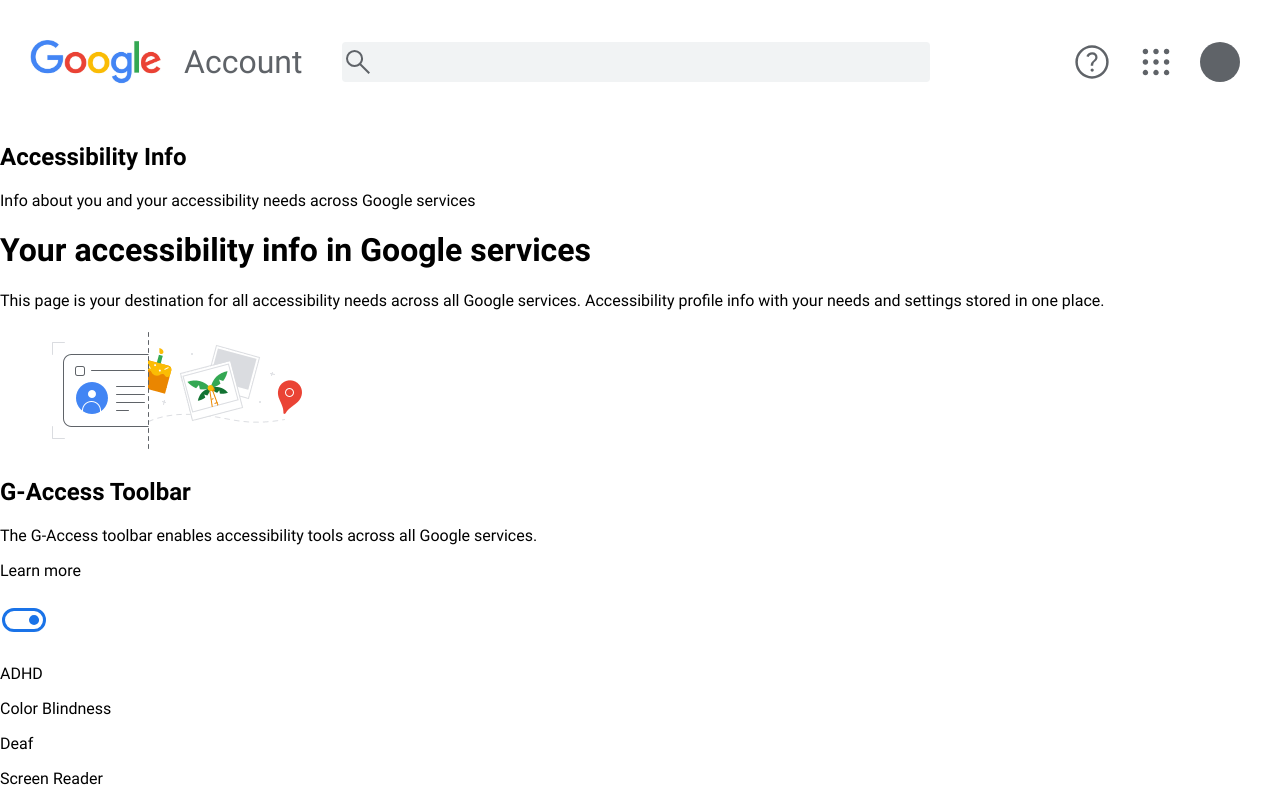
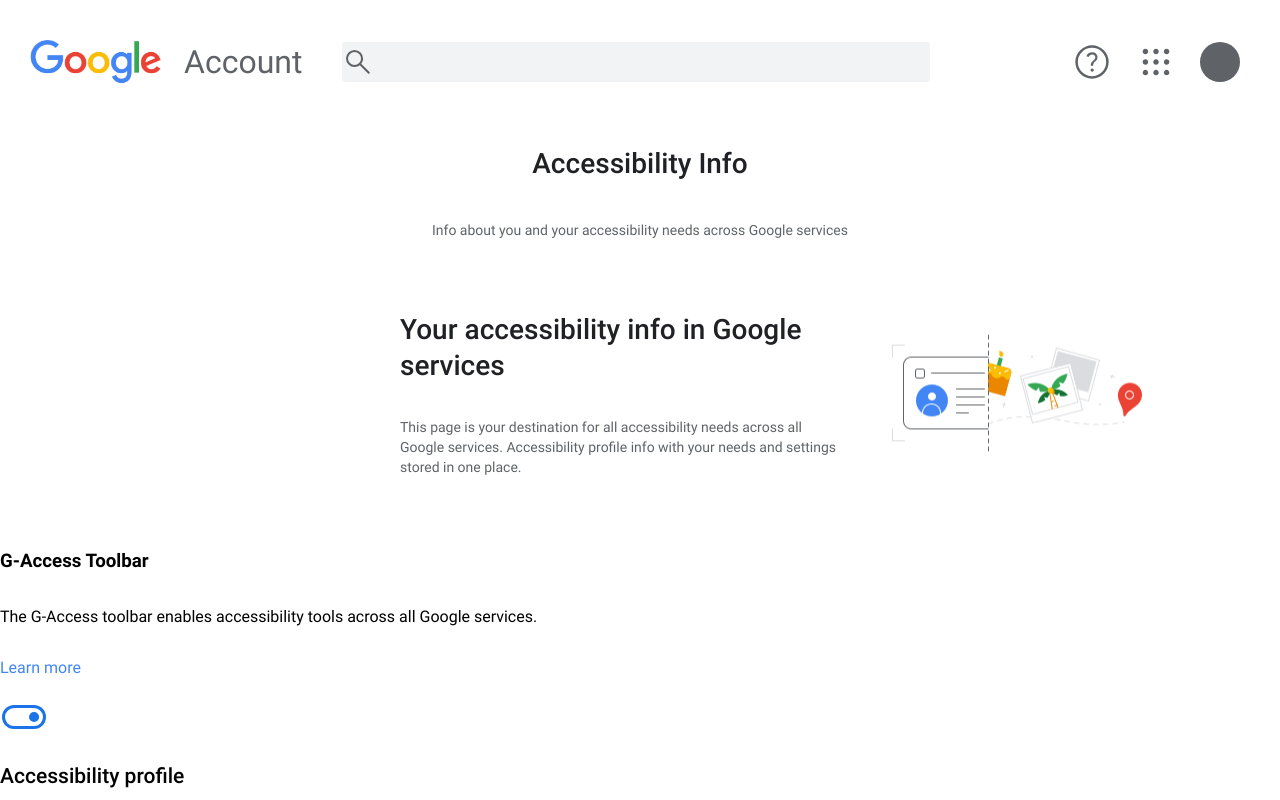
Before and after one commit to Rebecca-Collins/google-hackathon, a JavaScript app: page / in a window 1280 px wide. Shown: the top 800 px of the page. Built offline with nearby package versions, Linux system fonts and the light colour scheme; the HTML template or start-up script is replaced by a standard one.

Commit message:
add styling to body

```diff
--- a/src/pages/AccessibilityPage/AccessibilityPage.js
+++ b/src/pages/AccessibilityPage/AccessibilityPage.js
@@ -7,34 +7,37 @@
         <main className='access'>
             <div className='access__heading-container'>
                 <h2 className='access__heading'>Accessibility Info</h2>
-                <p className='access__text'>Info about you and your accessibility needs across Google services</p>
+                <p className='access__heading-text'>Info about you and your accessibility needs across Google services</p>
             </div>
-            <div className='access__hero-container'>
-                <h1 className='access__heading-hero'>Your accessibility info in Google services</h1>
-                <p className='access__text'> This page is your destination for all accessibility needs across all Google services.
-                    Accessibility profile info with your needs and settings stored in one place.
-                </p>
+            <div className='access__hero'>
+                <div className='access__hero-container'>
+                    <h1 className='access__hero-heading'>Your accessibility info in Google services</h1>
+                    <p className='access__hero-text'> This page is your destination for all accessibility needs across all Google services.
+                        Accessibility profile info with your needs and settings stored in one place.
+                    </p>
+                </div>
                 <img src={heroImage} alt='id card split in half with pictures on the other side' />
             </div>
-            <div className='access__toolbar-container'>
-                <h2 className='access__heading'>G-Access Toolbar</h2>
-                <p className='access__text'>The G-Access toolbar enables accessibility tools across all Google services.</p>
-                <p className='access__text blue'>Learn more</p>
-                <img src={toggle} alt='toggle switch set to on' />
+            <div className='access__toolbar'>
+                <h3 className='access__toolbar-heading'>G-Access Toolbar</h3>
+                <p className='access__toolbar-text'>The G-Access toolbar enables accessibility tools across all Google services.</p>
+                <p className='access__toolbar-text blue'>Learn more</p>
+                <img className='access__toolbar-toggle' src={toggle} alt='toggle switch set to on' />
             </div>
             <div className='access__profile-container'>
-                <div></div>
-                <p>ADHD</p>
-                <div></div>
-                <p>Color Blindness</p>
-                <div></div>
-                <p>Deaf</p>
-                <div></div>
-                <p>Screen Reader</p>
+                <h3 className='access__heading--small'>Accessibility profile</h3>
+                <div className='access__profile'></div>
+                <p className='access__text'>ADHD</p>
+                <div className='access__profile'></div>
+                <p className='access__text'>Color Blindness</p>
+                <div className='access__profile'></div>
+                <p className='access__text'>Deaf</p>
+                <div className='access__profile'></div>
+                <p className='access__text'>Screen Reader</p>
             </div>
             <div>
-                <h2>Accessibility info</h2>
-                <p className='access__text blue'>No info here is visible to other people using Google services. <span className='blue'>Learn more.</span></p>
+                <h3 className='access__heading--small'>Accessibility info</h3>
+                <p className='access__text'>No info here is visible to other people using Google services. <span className='blue'>Learn more.</span></p>
                 <p className='access__text blue'>Edit</p>
                 <div>
 
--- a/src/pages/AccessibilityPage/AccessibilityPage.scss
+++ b/src/pages/AccessibilityPage/AccessibilityPage.scss
@@ -0,0 +1,68 @@
+.access {
+    display: flex;
+    flex-direction: column;
+
+    &__heading-container {
+        align-self: center;
+        display: flex;
+        flex-direction: column;
+        align-items: center;
+    }
+
+    &__heading {
+        font-size: 1.75rem;
+        line-height: 2.25rem;
+        font-weight: 500;
+        color: #202124;
+
+        &-text {
+            font-size: .875rem;
+            line-height: 20px;
+            color: #5F6368;
+        }
+
+        &--small {
+            font-size: 1.3125rem;
+            line-height: 1.75rem;
+            font-weight: 500;
+        }
+    }
+
+    &__hero {
+        display: flex;
+        padding: 2.5rem 5rem;
+        width: 75%;
+        align-self: flex-end;
+
+        &-container {
+            display: flex;
+            flex-direction: column;
+        }
+
+        &-heading {
+            font-size: 1.75rem;
+            line-height: 2.25rem;
+            font-weight: 500;
+            color: #202124;
+        }
+
+        &-text {
+            font-size: .875rem;
+            line-height: 20px;
+            color: #5F6368;
+        }
+    }
+
+    &__toolbar {
+        display: flex;
+        flex-direction: column;
+
+        &-toggle {
+            width: 3rem;
+        }
+    }
+}
+
+.blue {
+    color: #4285F4;
+}
```
